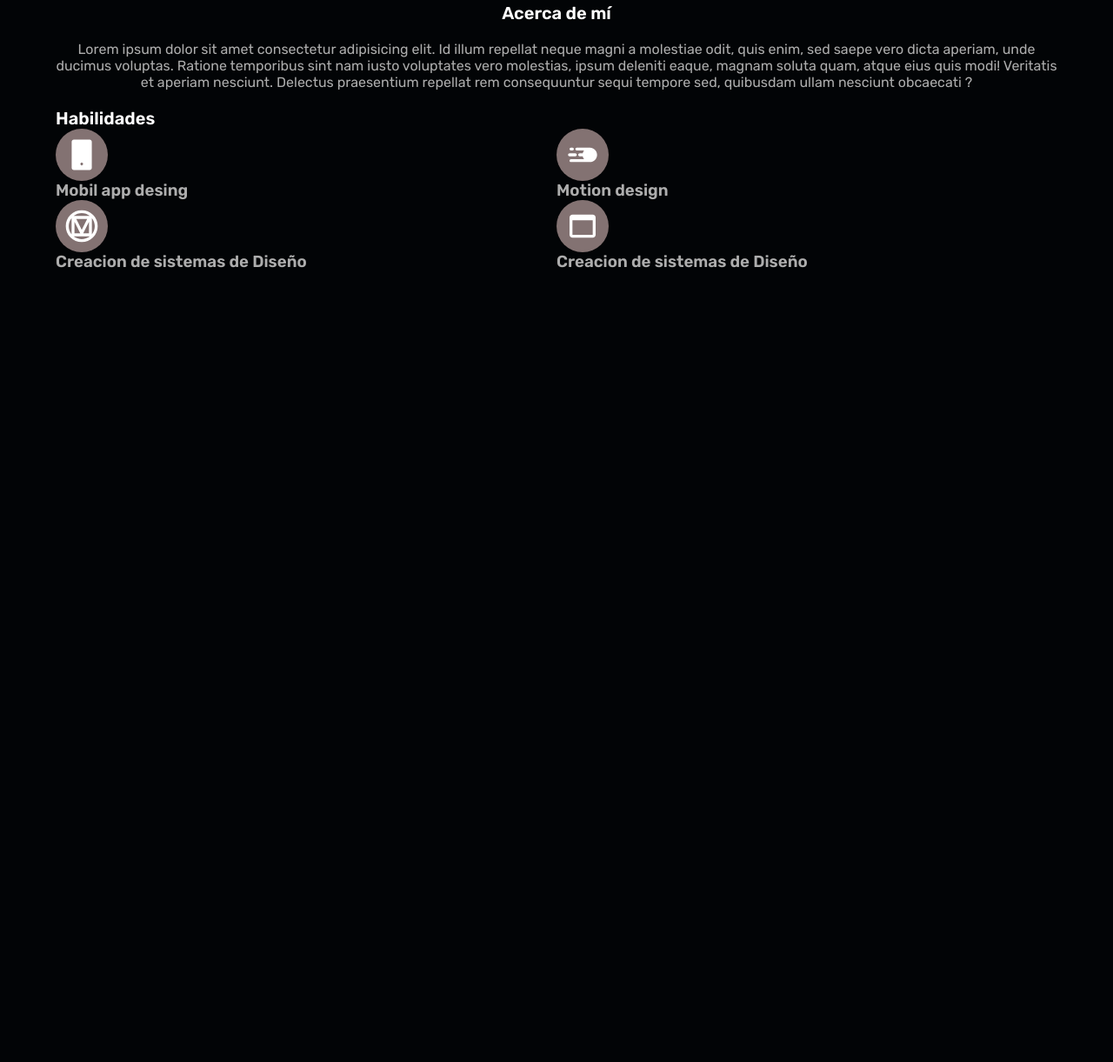
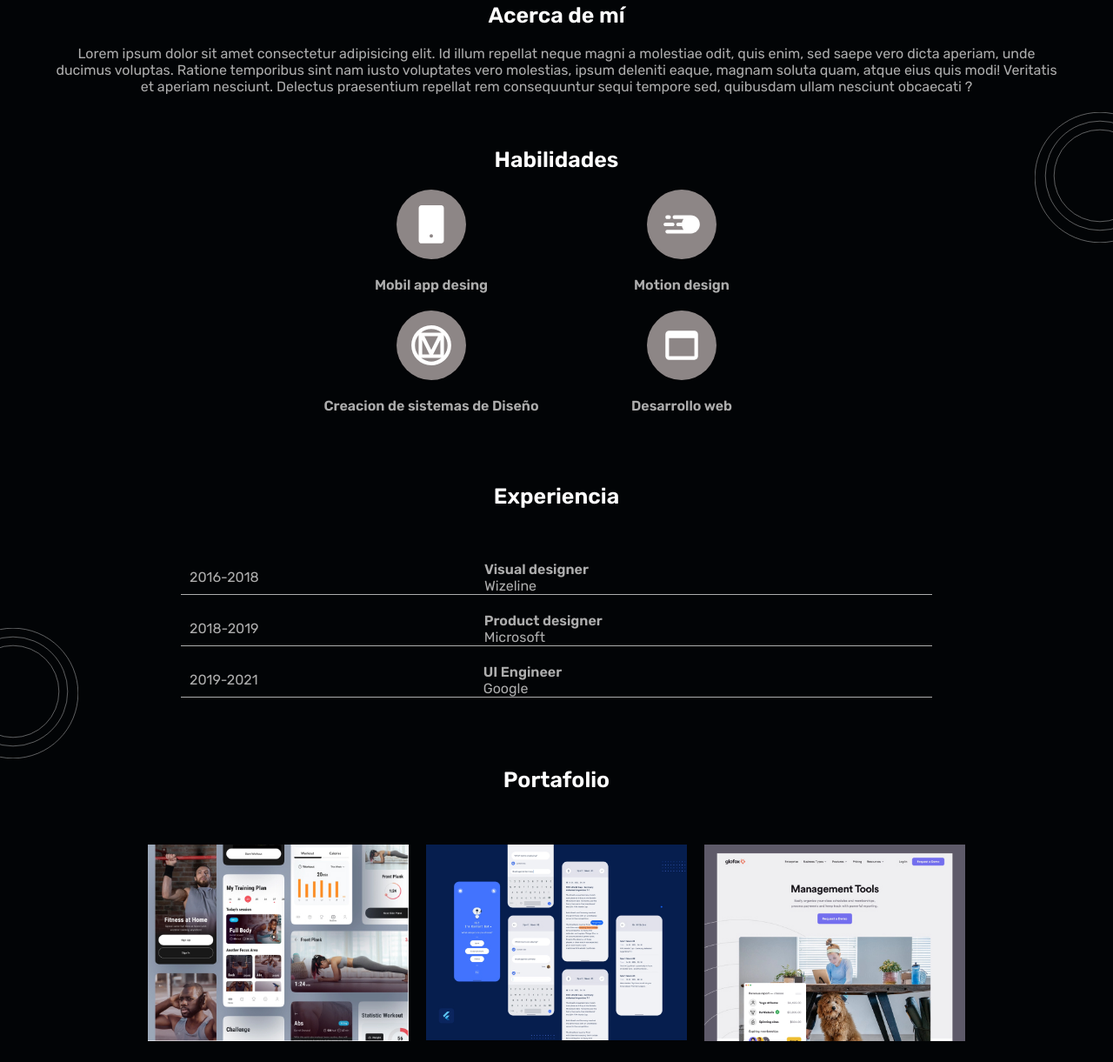
Before and after one commit to JohanGarzonF/Portfolio, a plain HTML site: page index.html in a window 1280 px wide. Shown: the part 935-2156 px from the top of the page at 87% size. Before the commit the page ends 1247 px from the top, so only its background shows below. Drawn offline with Linux system fonts and the light colour scheme.

Commit message:
Se ha culminado hasta portfolio

```diff
--- a/assets/css/layout.css
+++ b/assets/css/layout.css
@@ -21,3 +21,11 @@
 .col-6 {
     width: 50%;
 }
+@media(min-width: 768px){
+    .col-md-3 {
+        width: calc(100%/12 * 3);
+    }
+    .col-md-6 {
+        width: calc(100%/12 * 9);
+    }
+}
--- a/assets/css/style.css
+++ b/assets/css/style.css
@@ -1,6 +1,7 @@
 *{
     margin: 0;
     padding: 0;
+    box-sizing: border-box;
 }
 :root {
     font-family: 'Rubik', sans-serif;
@@ -25,15 +26,29 @@ a {
 .mg-bottom {
     margin-bottom: 20px;
 }
+.mg-bottom2 {
+    margin-bottom: 60px;
+}
 .flex {
     display: flex;
 }
 .just-center {
     justify-content: center;
 }
+.space-around {
+    justify-content: space-around;
+}
 .subtitle {
     color: #fff;
-    font-size: 20px;
+    font-size: 25px;
+}
+.text-center{
+    text-align: center;
+}
+@media(min-width: 768px) {
+    .subtitle {
+        font-size: 25px;
+    }
 }
 /* =========================== Menu =========================== */
 
@@ -73,7 +88,7 @@ nav li:hover a{
     overflow: hidden;
     transition: all 2s;
 }
- @media(min-width: 768px) {
+@media(min-width: 768px) {
     .lg-hidden {
         display: none;
     }
@@ -154,7 +169,7 @@ nav li:hover a{
     max-width: 100%;
 }
 #home {
-    margin-bottom: 200px;
+    margin-bottom: 180px;
 }
 @media(min-width: 768px) {
     .intro-md {
@@ -199,20 +214,86 @@ nav li:hover a{
     text-align: center;
 }
 
-/*================================================ Habilitys ================================================*/
-.circle {
-    display: flex;
-    flex-direction: column;
+/*================================================ Habilities ================================================*/
+.draw3 {
+    position: absolute;
+    width: 100%;
+    height: 200px;
+    overflow: hidden;
+    margin: auto;
+    text-align: end;
+}
+.draw3 img {
+    position: relative;
+    right: -30px;
+    top: 20px;
+    height: 80px;
 }
 .icon-habilidades {
     display: inline-flex;
-    height: 60px;
-    width: 60px;
+    height: 80px;
+    width: 80px;
     border-radius: 50%;
-    background-color: #837272;
+    background-color: #8d8686;
     justify-content: center;
     align-items: center;
 }
 .icon-habilidades img {
-    height: 40px;
+    height: 50px;
 }
+@media(min-width: 768px) {
+    .draw3 img {
+        position: relative;
+        right: -60px;
+        top: 20px;
+        height: 150px;
+    }
+}
+
+/*================================================ Experience ================================================*/
+.experience {
+    display: flex;
+    align-items: center;
+    border-bottom: solid 1px;
+}
+.experience span {
+    margin-right: 25%;
+}
+.draw4 {
+    position: absolute;
+    width: 100%;
+    height: 200px;
+    margin: auto;
+}
+.draw4 img {
+    position: relative;
+    height: 80px;
+    left: -30px;
+}
+@media(min-width: 768px) {
+    .experience span {
+        margin: 0 30% 0 10px;
+    }
+    .draw4 img {
+        position: relative;
+        height: 150px;
+        left: -60px;
+        top: -100px;
+    }
+
+}
+/*================================================ Experience ================================================*/
+.portfolio {
+    max-width: 350px;
+}
+.portfolio img {
+    width: 100%;
+    max-width: 300px;
+    margin: 0 10px;
+}
+.flex-portfolio {
+    display: flex;
+    flex-wrap: wrap;
+    text-align: center;
+    justify-content: center;
+}
--- a/index.html
+++ b/index.html
@@ -20,7 +20,7 @@
         <div class="container">
             <div class="text-right lg-hidden">
                 <span onclick="toggleMenu()" class="icon-menu">
-                    <img src="./assets/img/menu 1.svg" alt="bars">
+                    <i class="fas fa-bars"></i>
                 </span>
             </div>
             <nav id="main-menu" class="hidden">
@@ -35,7 +35,7 @@
                         <a href="#habilidades">Mis habilidades</a>
                     </li>
                     <li>
-                        <a href="#">Experiencia</a>
+                        <a href="#experiencia">Experiencia</a>
                     </li>
                     <li>
                         <a href="#">Portafolio</a>
@@ -74,41 +74,103 @@
             </div>
         </div>
     </section>
-    <section id="acerca-de-mi">
+    <section id="acerca-de-mi" class="mg-bottom2">
         <div class="container p-relative">
             <div class="row just-center">
                 <div class="col-12 col-9-md just-center">
-                    <div class="about-me mg-bottom ">
+                    <div class="about-me  ">
                         <h2 class="mg-bottom subtitle">Acerca de mí</h2>
                         <p>Lorem ipsum dolor sit amet consectetur adipisicing elit. Id illum repellat neque magni a molestiae odit, quis enim, sed saepe vero dicta aperiam, unde ducimus voluptas. Ratione temporibus sint nam iusto voluptates vero molestias, ipsum deleniti eaque, magnam soluta quam, atque eius quis modi! Veritatis et aperiam nesciunt. Delectus praesentium repellat rem consequuntur sequi tempore sed, quibusdam ullam nesciunt obcaecati ?</p>
                     </div>
                 </div>
             </div>
         </div>
+        <div class="draw3">
+            <img src="./assets/img/Group 97.svg" alt="">
+        </div>
     </section>
-    <section id="habilidades">
-        <div class="container">
-            <h2 class="subtitle">Habilidades</h2>
-            <div class="row flex">
-                <div class="col-6 col-md-4">
-                    <div class="circle">
-                        <span class="icon-habilidades"><img src="./assets/img/ant-design_mobile-filled.svg" alt=""></span>
-                        <h3>Mobil app desing</h3>
+    <section id="habilidades" class="mg-bottom2">
+        <div class="container p-relative">
+            <h2 class="subtitle mg-bottom text-center">Habilidades</h2>
+            <div class="row flex just-center">
+                <div class="col-6 col-md-3">
+                    <div class="text-center mg-bottom">
+                        <span class="icon-habilidades mg-bottom"><img src="./assets/img/ant-design_mobile-filled.svg" alt=""></span>
+                        <h4>Mobil app desing</h4>
                     </div>
-                    <div class="circle">
-                        <span class="icon-habilidades"><img src="./assets/img/mdi_material-design.svg" alt=""></span>
-                        <h3>Creacion de sistemas de Diseño</h3>
+                    <div class="text-center mg-bottom">
+                        <span class="icon-habilidades mg-bottom"><img src="./assets/img/mdi_material-design.svg" alt=""></span>
+                        <h4>Creacion de sistemas de Diseño</h4>
                     </div>
                 </div>
-                <div class="col-6 col-md-4">
-                    <div class="circle">
-                        <span class="icon-habilidades"><img src="./assets/img/mdi_motion.svg" alt=""></span>
-                        <h3>Motion design</h3>
+                <div class="col-6 col-md-3">
+                    <div class="text-center mg-bottom">
+                        <span class="icon-habilidades mg-bottom"><img src="./assets/img/mdi_motion.svg" alt=""></span>
+                        <h4>Motion design</h4>
                     </div>
-                    <div class="circle">
-                        <span class="icon-habilidades"><img src="./assets/img/ic_outline-web-asset.svg" alt=""></span>
-                        <h3>Creacion de sistemas de Diseño</h3>
+                    <div class="text-center mg-bottom">
+                        <span class="icon-habilidades mg-bottom"><img src="./assets/img/ic_outline-web-asset.svg" alt=""></span>
+                        <h4>Desarrollo web</h4>
                     </div>
+                </div>
+            </div>
+        </div>
+    </section>
+    <section id="experiencia" class="mg-bottom2">
+        <div class="container p-relative">
+            <h2 class="subtitle mg-bottom2 text-center">Experiencia</h2>
+            <div class="row flex just-center">
+                <div class="col-12 col-md-6 experience mg-bottom">
+                    <span class="date">2016-2018</span>
+                    <div>
+                        <h4 class="white-text">Visual designer</h4>
+                        <p class="gray-text">
+                            Wizeline
+                        </p>
+                    </div>
+                </div>
+            </div>
+            <div class="row flex just-center">
+                <div class="col-12 col-md-6 experience mg-bottom">
+                    <span class="date">
+                        2018-2019
+                    </span>
+                    <div>
+                        <h4 class="white-text">Product designer</h4>
+                        <p class="gray-text">
+                            Microsoft
+                        </p>
+                    </div>
+                </div>
+            </div>
+            <div class="row flex just-center">
+                <div class="col-12 col-md-6 experience mg-bottom">
+                    <span class="date">2019-2021</span>
+                    <div>
+                        <h4 class="white-text">UI Engineer</h4>
+                        <p class="gray-text">
+                            Google
+                        </p>
+                    </div>
+                </div>
+            </div>
+        </div>
+        <div class="draw4">
+            <img src="./assets/img/Group 97.svg" alt="">
+        </div>
+    </section>
+    <section id="portafolio">
+        <div class="container">
+            <h2 class="subtitle mg-bottom2 text-center">Portafolio</h2>
+            <div class="row flex-portfolio">
+                <div class=" portfolio mg-bottom">
+                    <img src="assets/img/image 11.jpg" alt="portafolio">
+                </div>
+                <div class=" portfolio mg-bottom">
+                    <img src="./assets/img/image 12.jpg" alt="portafolio">
+                </div>
+                <div class=" portfolio mg-bottom">
+                    <img src="./assets/img/image13.jpg" alt="portafolio">
                 </div>
             </div>
         </div>
```
Also changed, not shown: assets/img/image 11.jpg (added), assets/img/image 12.jpg (added), assets/img/image13.jpg (added).
